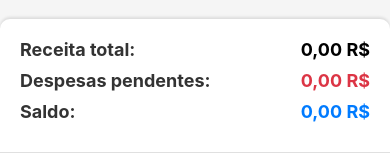
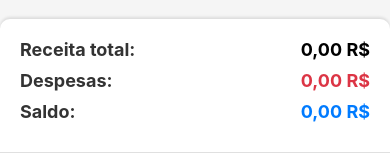
Before and after one commit to leomacedo2/app-financas-pessoais-simples, a React Native app: screen /Home in a window 390 px wide. Shown: the part 632-792 px from the top of the page. Built offline with nearby package versions, Linux system fonts and the light colour scheme.

Commit message:
sandbox: Editando ainda os rotulos da homescreen.js

```diff
--- a/screens/HomeScreen.js
+++ b/screens/HomeScreen.js
@@ -1243,7 +1243,7 @@ export default function HomeScreen({ navigation }) {
           </Text>
         </View>
         <View style={styles.summaryRow}>
-          <Text style={styles.summaryLabel}>Despesas pendentes:</Text>
+          <Text style={styles.summaryLabel}>Despesas:</Text>
           <Text style={[styles.summaryValue, { color: '#dc3545' }]}>
             {String(currentMonthTotalExpense.toFixed(2)).replace('.', ',') + ' R$'}
           </Text>
```
